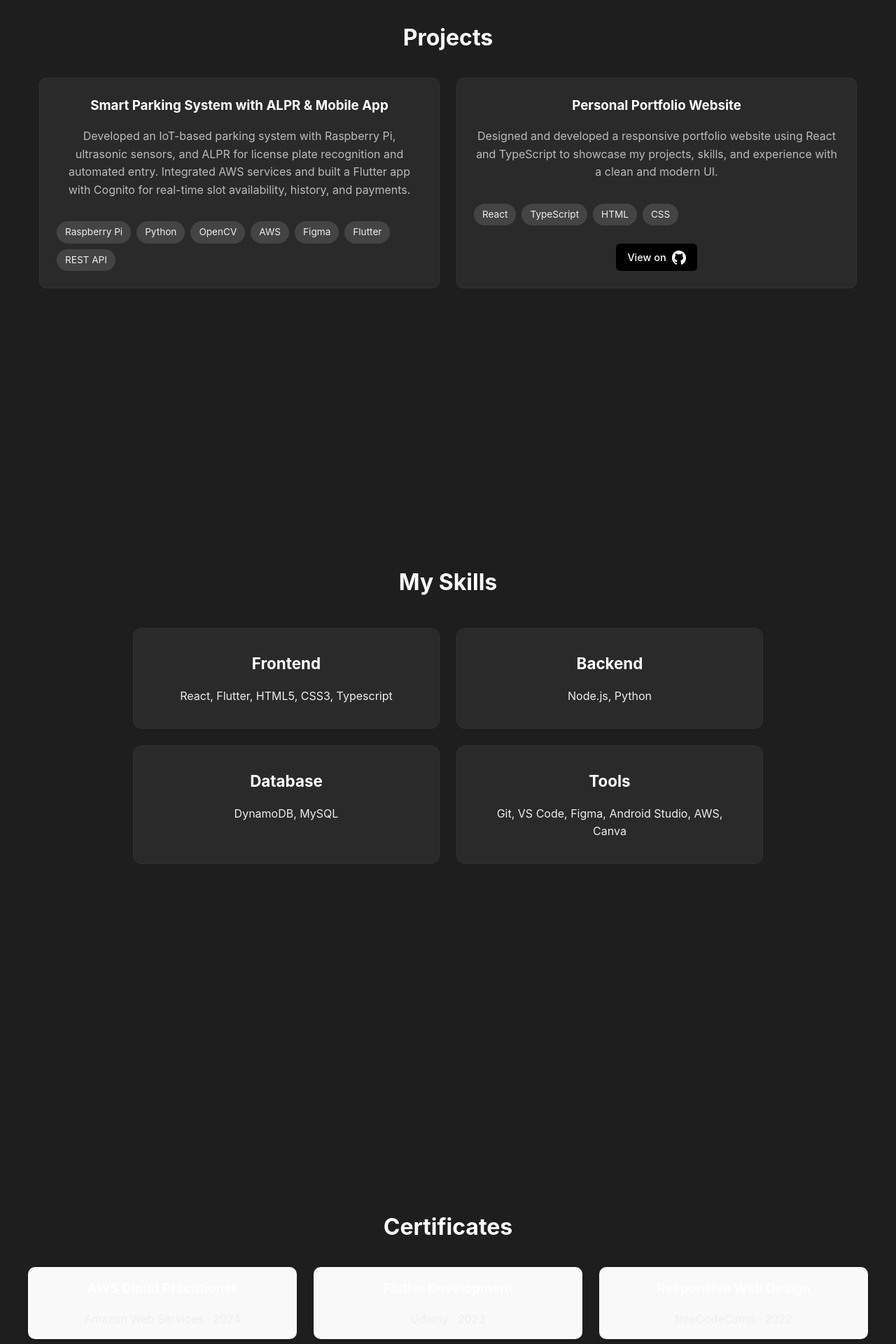
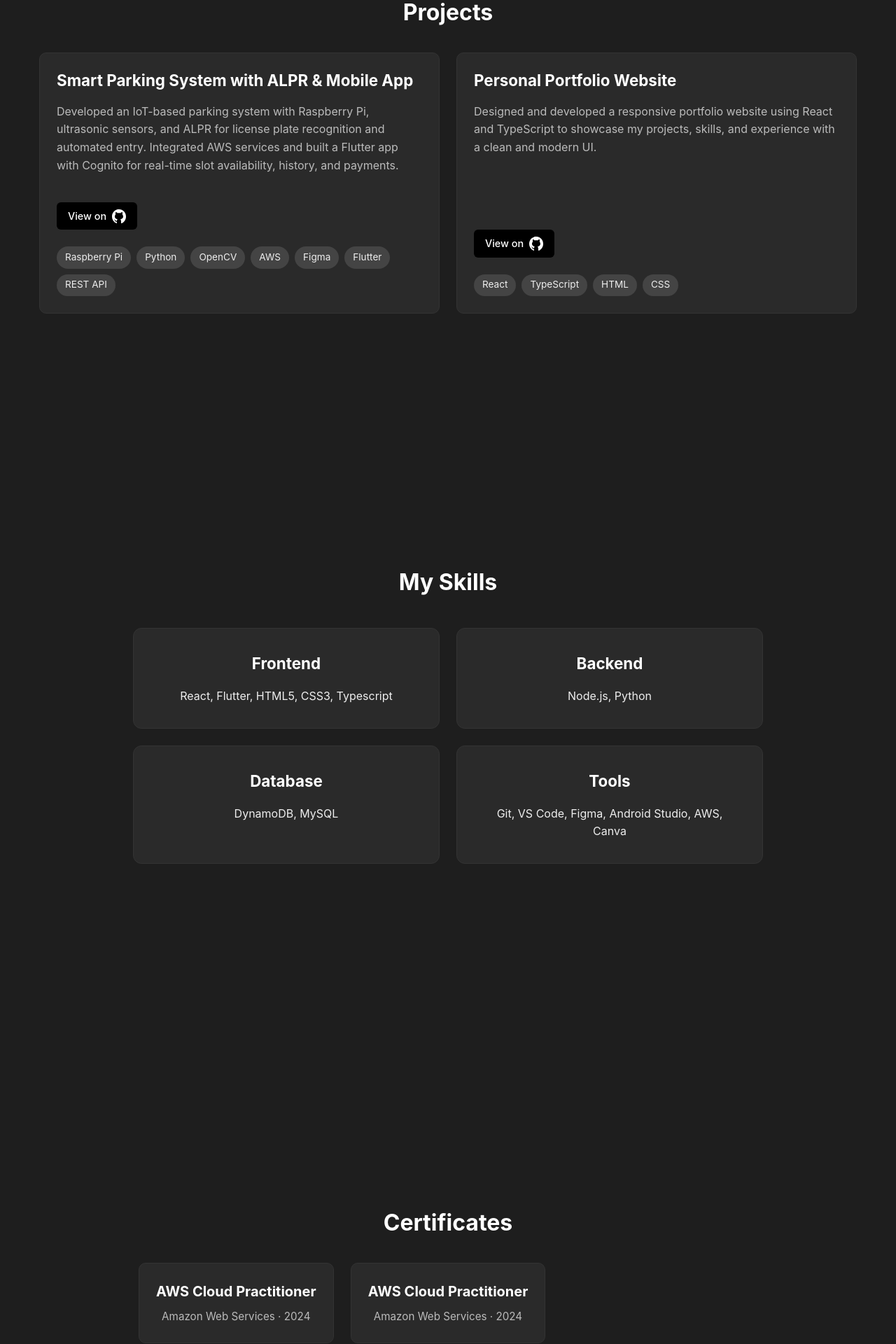
Before and after one commit to sunlysetiawan/Portfolio-sunly, a React (Vite) app: page / in a window 1280 px wide. Shown: the part 2580-4500 px from the top of the page at 70% size. Built offline with nearby package versions, Linux system fonts and the light colour scheme.

Commit message:
Updated projects section

```diff
--- a/src/App.css
+++ b/src/App.css
@@ -268,6 +268,14 @@ a {
   margin-bottom: 2rem;
 }
 
+.project-card h3 {
+  font-size: 1.4rem;
+  font-weight: 700;
+  margin-bottom: 1rem;
+  color: #fff;
+  line-height: 1.9rem;
+}
+
 .project-list {
   display: grid;
   grid-template-columns: repeat(auto-fit, minmax(280px, 1fr));
@@ -290,6 +298,19 @@ a {
 
 .project-content {
   flex-grow: 1;
+  display: flex;
+  flex-direction: column;
+  text-align: left;
+}
+
+.project-description {
+  flex: 1;
+}
+
+.project-footer {
+  display: flex;
+  flex-direction: column;
+  gap: 0.5rem;
 }
 
 .project-card:hover {
@@ -298,9 +319,13 @@ a {
 }
 
 .project-card {
+  background: #2a2a2a;
+  border: 1px solid #333;
+  border-radius: 10px;
+  padding: 1.5rem;
   display: flex;
   flex-direction: column;
-  justify-content: space-between;
+  transition: transform 0.2s ease, box-shadow 0.2s ease;
 }
 
 .project-card p {
@@ -313,6 +338,7 @@ a {
   display: flex;
   flex-wrap: wrap;
   gap: 0.5rem;
+  margin-top: auto;
 }
 
 .tech-tags span {
@@ -326,9 +352,8 @@ a {
 .github-btn {
   display: inline-flex;
   align-items: center;
-  justify-content: center;
   gap: 0.5rem;
-  margin-top: 1rem;
+  margin: 0.5rem 0 1rem 0;
   padding: 0.5rem 1rem;
   background: #000;
   color: #fff;
@@ -337,8 +362,6 @@ a {
   font-size: 0.9rem;
   width: fit-content;
   transition: background 0.3s ease, transform 0.2s ease;
-  align-self: center;
-  width: fit-content;
 }
 
 .github-btn:hover {
@@ -393,8 +416,11 @@ a {
 
 
 
+
+/* Certificates Section*/
+/* Certificates Section */
 .certificates {
-  padding: 4rem 2rem;
+  padding: 6rem 2rem;
   text-align: center;
 }
 
@@ -405,21 +431,39 @@ a {
 
 .certificate-list {
   display: grid;
-  grid-template-columns: repeat(auto-fit, minmax(220px, 1fr));
+  grid-template-columns: repeat(3, 1fr);
   gap: 1.5rem;
+  max-width: 1200px;
+  margin: 0 auto;
+  padding: 0 1rem;
 }
 
 .certificate-card {
-  background: #f9f9f9;
-  padding: 1rem;
+  background: #2a2a2a;
+  border: 1px solid #333;
   border-radius: 10px;
-  box-shadow: 0 4px 6px rgba(0, 0, 0, 0.1);
-  transition: transform 0.2s ease;
+  padding: 1.5rem;
+  text-align: center;
+  transition: transform 0.2s ease, box-shadow 0.2s ease;
 }
 
 .certificate-card:hover {
-  transform: translateY(-5px);
+  transform: translateY(-4px);
+  box-shadow: 0 6px 15px rgba(0,0,0,0.4);
 }
+
+.certificate-card h3 {
+  font-size: 1.25rem;
+  font-weight: 700;
+  margin-bottom: 0.5rem;
+  color: #fff;
+}
+
+.certificate-card p {
+  color: #bbb;
+  font-size: 0.95rem;
+}
+
 
 
 
--- a/src/components/Certificate.tsx
+++ b/src/components/Certificate.tsx
@@ -8,12 +8,8 @@ const Certificate = () => {
           <p>Amazon Web Services · 2024</p>
         </div>
         <div className="certificate-card">
-          <h3>Flutter Development</h3>
-          <p>Udemy · 2023</p>
-        </div>
-        <div className="certificate-card">
-          <h3>Responsive Web Design</h3>
-          <p>freeCodeCamp · 2022</p>
+          <h3>AWS Cloud Practitioner</h3>
+          <p>Amazon Web Services · 2024</p>
         </div>
       </div>
     </section>
--- a/src/components/Projects.tsx
+++ b/src/components/Projects.tsx
@@ -7,7 +7,7 @@ interface Project {
   title: string;
   description: string;
   tech: string[];
-  github?: string;
+  github: string;
 }
 
 const Projects: React.FC = () => {
@@ -16,16 +16,25 @@ const Projects: React.FC = () => {
       title: "Smart Parking System with ALPR & Mobile App",
       description:
         "Developed an IoT-based parking system with Raspberry Pi, ultrasonic sensors, and ALPR for license plate recognition and automated entry. Integrated AWS services and built a Flutter app with Cognito for real-time slot availability, history, and payments.",
-      tech: ["Raspberry Pi", "Python", "OpenCV", "AWS", "Figma", "Flutter", "REST API"],
-      github: ""
+      tech: [
+        "Raspberry Pi",
+        "Python",
+        "OpenCV",
+        "AWS",
+        "Figma",
+        "Flutter",
+        "REST API",
+      ],
+      github: ".",
     },
     {
       title: "Personal Portfolio Website",
       description:
         "Designed and developed a responsive portfolio website using React and TypeScript to showcase my projects, skills, and experience with a clean and modern UI.",
       tech: ["React", "TypeScript", "HTML", "CSS"],
-      github: "https://github.com/sunlysetiawan/Portfolio-sunly"
+      github: "https://github.com/sunlysetiawan/Portfolio-sunly",
     },
+
   ];
 
   return (
@@ -36,25 +45,31 @@ const Projects: React.FC = () => {
           <div className="project-card" key={index}>
             <div className="project-content">
               <h3>{project.title}</h3>
-              <p>{project.description}</p>
-              <div className="tech-tags">
-                {project.tech.map((techItem, idx) => (
-                  <span key={idx}>{techItem}</span>
-                ))}
+              <p className="project-description">{project.description}</p>
+              <div className="project-footer">
+                {project.github && (
+                  <a
+                    href={project.github === "." ? undefined : project.github}
+                    className="github-btn"
+                    target={project.github === "." ? "_self" : "_blank"}
+                    rel="noopener noreferrer"
+                  >
+                    View on
+                    <img
+                      src={githubIcon}
+                      alt="GitHub"
+                      className="github-icon"
+                    />
+                  </a>
+                )}
+
+                <div className="tech-tags">
+                  {project.tech.map((techItem, idx) => (
+                    <span key={idx}>{techItem}</span>
+                  ))}
+                </div>
               </div>
             </div>
-
-            {project.github && (
-              <a
-                href={project.github}
-                target="_blank"
-                rel="noopener noreferrer"
-                className="github-btn"
-              >
-                View on
-                <img src={githubIcon} alt="GitHub" className="github-icon" />
-              </a>
-            )}
           </div>
         ))}
       </div>
```
